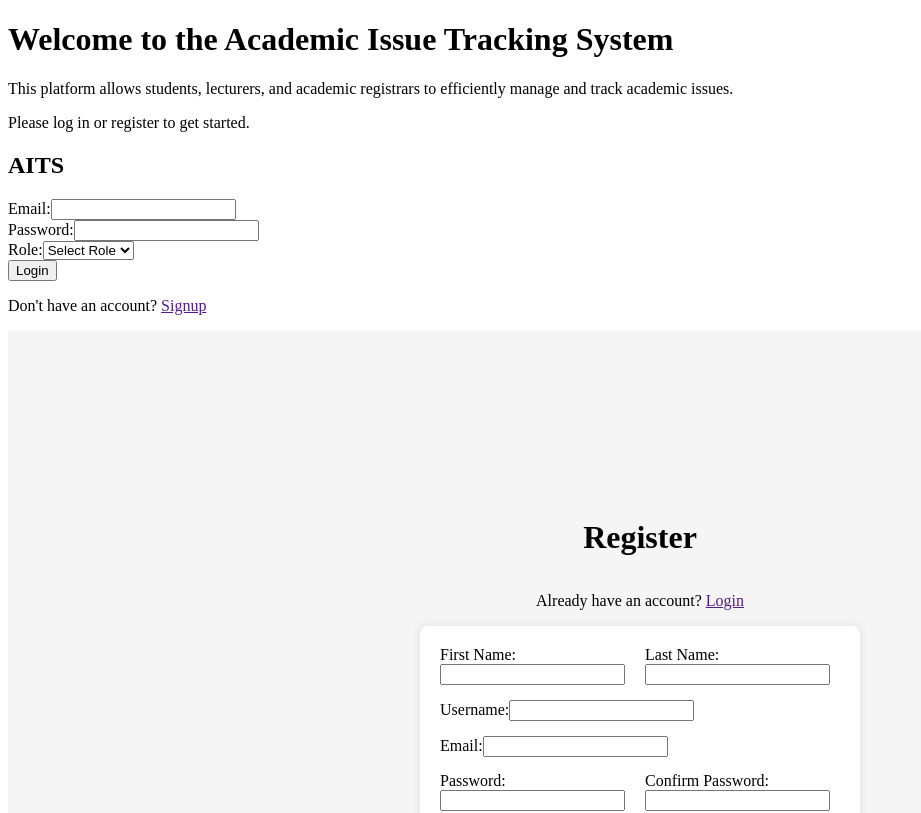
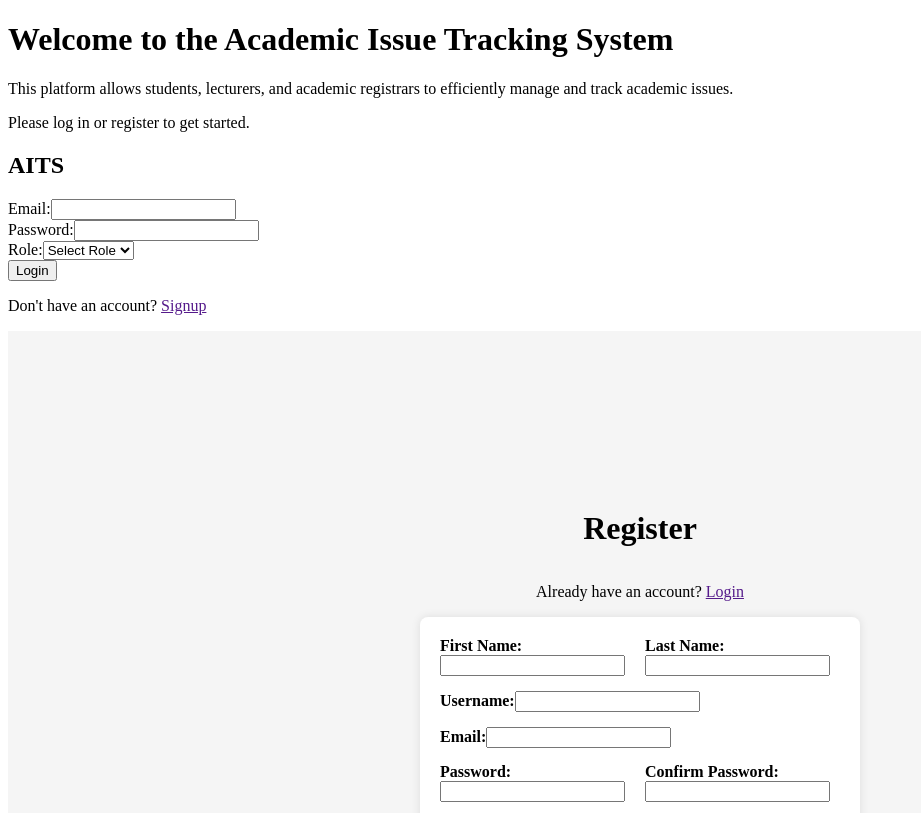
Before and after one commit to ArnoldPeterMukasa/AITS_GROUP_G, a React (Vite) app in the folder frontend_site/frontend/: page / in a window 1280 px wide. Shown: the top 813 px of the page, without its empty margins (0-921 px from the left). Built offline with nearby package versions, Linux system fonts and the light colour scheme.

Commit message:
.register-container label

```diff
--- a/frontend_site/frontend/src/components/Register.css
+++ b/frontend_site/frontend/src/components/Register.css
@@ -31,3 +31,7 @@
 .register-container .form-group:not(:last-child) {
     margin-right: 10px;
 }
+.register-container label {
+    margin-bottom: 5px;
+    font-weight: bold;
+}
```
